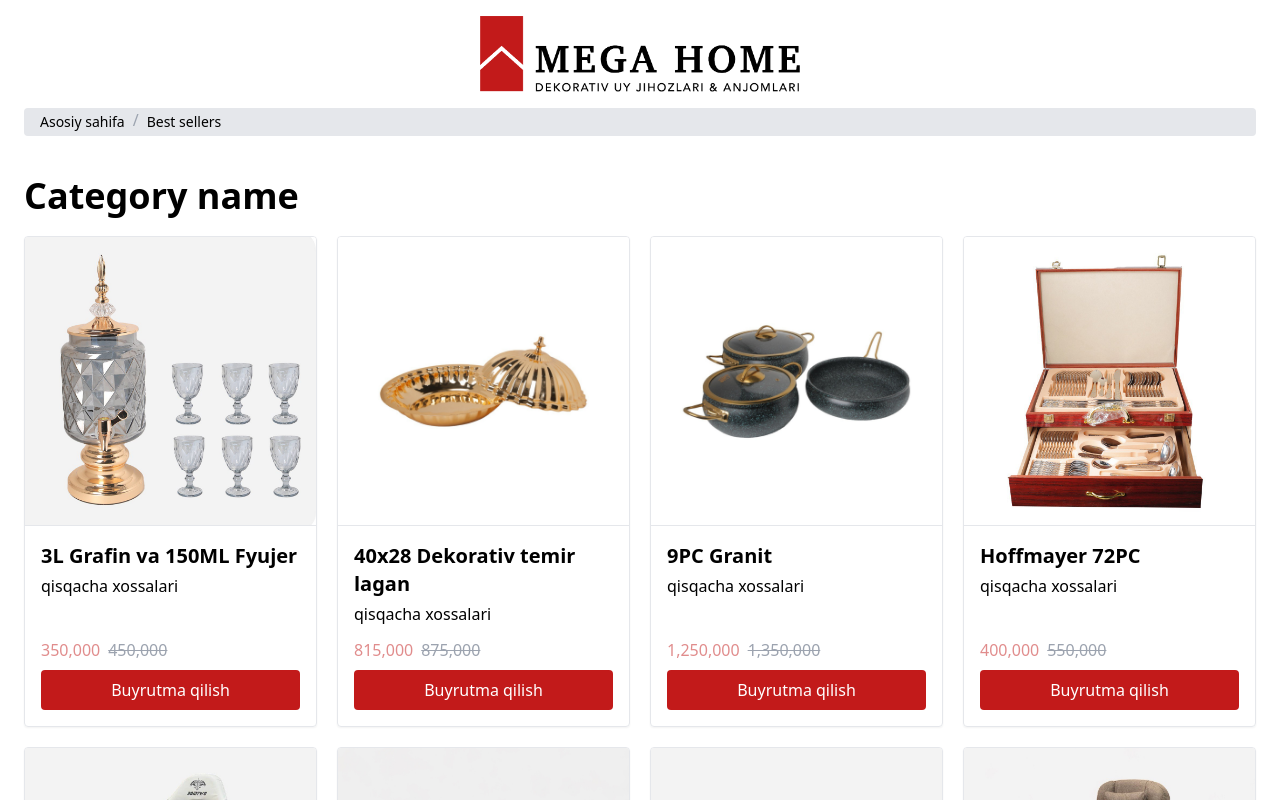
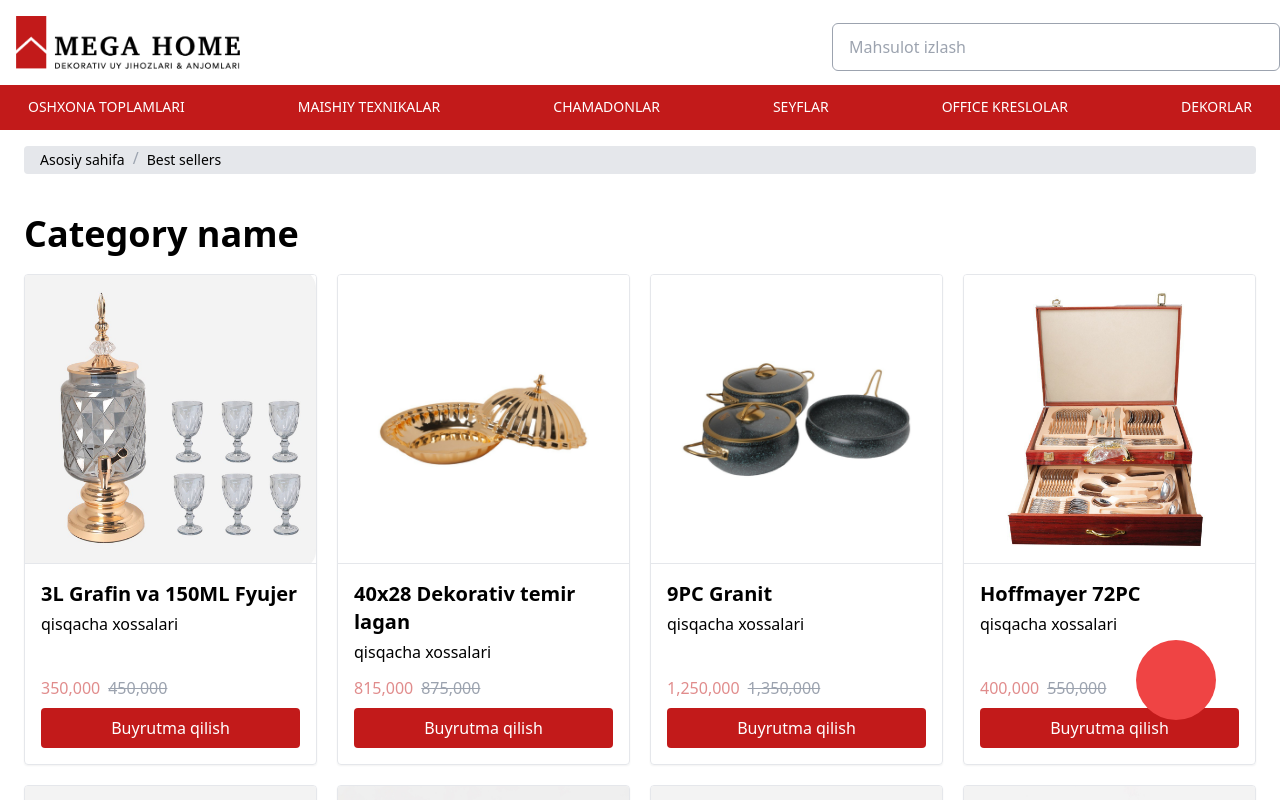
Before and after one commit to JonathanBek0501/MegaHome, a Nuxt app: page /Products in a window 1280 px wide. Shown: the top 800 px of the page. Built offline with nearby package versions, Linux system fonts and the light colour scheme.

Commit message:
add: first version of final ver

```diff
--- /dev/null
+++ b/components/Basket.vue
@@ -0,0 +1,5 @@
+<template>
+    <div class="rounded-full bg-red-500 size-20">
+
+    </div>
+</template>
--- a/components/Card/index.vue
+++ b/components/Card/index.vue
@@ -1,15 +1,15 @@
 <template>
-    <div class="flex flex-col h-full rounded border divide-y overflow-hidden shadow-sm">
+    <a href="/product" class="flex flex-col h-full rounded border divide-y overflow-hidden shadow-sm">
         <div class="w-full h-44 sm:h-72 shrink-0">
             <img :src="`/${img}`" :alt="title" class="w-full h-full object-cover">
         </div>
         <div class="flex flex-col gap-3 justify-between h-full p-3 sm:p-4">
             <div class="space-y-1">
-                <a href="/product" class="text-black hover:text-brand">
+                <span class="text-black hover:text-brand">
                     <h3 class="sm:text-xl font-semibold">
                         {{ title }}
                     </h3>
-                </a>
+                </span>
                 <p>
                     qisqacha xossalari
                 </p>
@@ -25,12 +25,12 @@
                     </span>
                 </div>
 
-                <a href="https://t.me/ibnhayot" class="block text-center w-full rounded bg-brand hover:bg-brand/80 transition-all ease-in-out text-white p-2">
+                <span class="block text-center w-full rounded bg-brand hover:bg-brand/80 transition-all ease-in-out text-white p-2">
                     Buyrutma qilish
-                </a>
+                </span>
             </div>
         </div>
-    </div>
+    </a>
 </template>
 
 <script setup>
--- a/components/Page/Home/Populars.vue
+++ b/components/Page/Home/Populars.vue
@@ -1,7 +1,7 @@
 <template>
     <div class="max-w-7xl mx-auto py-10 px-4 sm:px-6">
         <h2 class="text-4xl font-bold pb-5">
-            Popular
+            Categories
         </h2>
 
         <div class="grid grid-cols-2 md:grid-cols-3 lg:grid-cols-4 grid-rows-[110px_110px] gap-2">
--- /dev/null
+++ b/components/theBreadcrumbs.vue
@@ -0,0 +1,13 @@
+<template>
+    <div class="flex gap-2 rounded w-full bg-gray-200 px-4">
+        <a href="/" class="text-sm py-1">
+            Asosiy sahifa
+        </a>
+        <span class="text-gray-400">
+            /
+        </span>
+        <a href="/" class="text-sm py-1">
+            Best sellers
+        </a>
+    </div>
+</template>
--- a/components/theHeader.vue
+++ b/components/theHeader.vue
@@ -1,25 +1,22 @@
 <template>
     <header>
+        <div class="max-w-7xl mx-auto flex items-center justify-between gap-5">
             <a href="/" class="flex justify-center p-4">
-            <img class="w-40 sm:w-80" src="/megahome-text.png" alt="">
+                <img class="w-40 sm:w-56" src="/megahome-text.png" alt="">
             </a>
 
-        <div class="bg-brand hidden">
-            <div class="grid grid-cols-6 max-w-7xl mx-auto px-4">
-                <div v-for="(navigation, index) in navigations" :key="index" class="relative w-full whitespace-nowrap group">
-                    <nuxt-link to="/" class="flex items-center justify-center gap-1 uppercase text-white hover:text-white/70 font-medium text-sm p-3">
+            <div class="max-w-md w-full mt-2">
+                <input type="search" placeholder="Mahsulot izlash" class="border border-gray-400 rounded-md w-full h-12 px-4">
+            </div>
+        </div>
+
+        <div class="bg-brand">
+            <div class="max-w-7xl mx-auto flex items-center justify-between px-4">
+                <nuxt-link v-for="(navigation, index) in navigations" :key="index" :to="navigation.link" class="flex items-center justify-center gap-1 uppercase text-white transition-all ease-in-out hover:text-white/70 border-b border-transparent hover:border-b hover:border-white font-medium text-sm p-3">
                     <span>
                         {{ navigation.title }}
                     </span>
-                        <IconChevron class="group-hover:rotate-180 transition ease-in-out" />
                 </nuxt-link>
-
-                    <div class="absolute top-13 bg-black w-full hidden group-hover:block z-10">
-                        <nuxt-link v-for="(subNav, index) in navigation.subtitles" :key="index" to="/" class="block text-center text-white hover:bg-brand p-3">
-                            {{ subNav.title }}
-                        </nuxt-link>
-                    </div>
-                </div>
             </div>
         </div>
     </header>
@@ -28,122 +25,148 @@
 <script setup>
 const navigations = ref([
     {
-        title: "oshxona to'plam",
-        subtitles: ref([
-            {
-                title: 'Qozonlar',
-                link: ''
+        title: 'Oshxona toplamlari',
+        link: "/products",
     },
     {
-                title: 'Oshxona Anjomlari',
-                link: ''
+        title: "Maishiy texnikalar",
+        link: "/products",
     },
     {
-                title: 'Dasturxonlar',
-                link: ''
-            },
-        ])
+        title: 'Chamadonlar',
+        link: "/products",
     },
     {
-        title: 'Servis Idishlar',
-        subtitles: ref([
-            {
-                title: "Idish to'plam",
-                link: ''
+        title: 'Seyflar',
+        link: "/products",
     },
     {
-                title: "Choynak to'plam",
-                link: ''
-            },
-            {
-                title: "Chashkalar",
-                link: ''
-            },
-        ])
+        title: 'Office kreslolar',
+        link: "/products",
     },
     {
         title: 'Dekorlar',
-        subtitles: ref([
-            {
-                title: 'Soatlar',
-                link: ''
-            },
-            {
-                title: 'Dekorlar',
-                link: ''
-            },
-            {
-                title: 'Pano kartinalar',
-                link: ''
-            },
-            {
-                title: 'Islomiy kartinalar',
-                link: ''
+        link: "/products",
     },
 ])
-    },
-    {
-        title: 'Maishiy Texnika',
-        subtitles: ref([
-            {
-                title: 'Tefal',
-                link: ''
-            },
-            {
-                title: 'Blender',
-                link: ''
-            },
-            {
-                title: 'Dazmol',
-                link: ''
-            },
-            {
-                title: 'Mikrovolnovka',
-                link: ''
-            },
-            {
-                title: 'Isitgich',
-                link: ''
-            },
-            {
-                title: 'Kolonka',
-                link: ''
-            },
-        ])
-    },
-    {
-        title: 'Kreslolar',
-        subtitles: ref([
-            {
-                title: 'Stullar',
-                link: ''
-            },
-            {
-                title: "Yumshoq",
-                link: ''
-            },
-            {
-                title: 'Setochniy',
-                link: ''
-            },
-        ])
-    },
-    {
-        title: 'Chamadonlar',
-        subtitles: ref([
-            {
-                title: 'Kichik',
-                link: ''
-            },
-            {
-                title: "O'rta",
-                link: ''
-            },
-            {
-                title: 'Katta',
-                link: ''
-            },
-        ])
-    },
-])
+// const navigations = ref([
+//     {
+//         title: "oshxona to'plam",
+//         subtitles: ref([
+//             {
+//                 title: 'Qozonlar',
+//                 link: ''
+//             },
+//             {
+//                 title: 'Oshxona Anjomlari',
+//                 link: ''
+//             },
+//             {
+//                 title: 'Dasturxonlar',
+//                 link: ''
+//             },
+//         ])
+//     },
+//     {
+//         title: 'Servis Idishlar',
+//         subtitles: ref([
+//             {
+//                 title: "Idish to'plam",
+//                 link: ''
+//             },
+//             {
+//                 title: "Choynak to'plam",
+//                 link: ''
+//             },
+//             {
+//                 title: "Chashkalar",
+//                 link: ''
+//             },
+//         ])
+//     },
+//     {
+//         title: 'Dekorlar',
+//         subtitles: ref([
+//             {
+//                 title: 'Soatlar',
+//                 link: ''
+//             },
+//             {
+//                 title: 'Dekorlar',
+//                 link: ''
+//             },
+//             {
+//                 title: 'Pano kartinalar',
+//                 link: ''
+//             },
+//             {
+//                 title: 'Islomiy kartinalar',
+//                 link: ''
+//             },
+//         ])
+//     },
+//     {
+//         title: 'Maishiy Texnika',
+//         subtitles: ref([
+//             {
+//                 title: 'Tefal',
+//                 link: ''
+//             },
+//             {
+//                 title: 'Blender',
+//                 link: ''
+//             },
+//             {
+//                 title: 'Dazmol',
+//                 link: ''
+//             },
+//             {
+//                 title: 'Mikrovolnovka',
+//                 link: ''
+//             },
+//             {
+//                 title: 'Isitgich',
+//                 link: ''
+//             },
+//             {
+//                 title: 'Kolonka',
+//                 link: ''
+//             },
+//         ])
+//     },
+//     {
+//         title: 'Kreslolar',
+//         subtitles: ref([
+//             {
+//                 title: 'Stullar',
+//                 link: ''
+//             },
+//             {
+//                 title: "Yumshoq",
+//                 link: ''
+//             },
+//             {
+//                 title: 'Setochniy',
+//                 link: ''
+//             },
+//         ])
+//     },
+//     {
+//         title: 'Chamadonlar',
+//         subtitles: ref([
+//             {
+//                 title: 'Kichik',
+//                 link: ''
+//             },
+//             {
+//                 title: "O'rta",
+//                 link: ''
+//             },
+//             {
+//                 title: 'Katta',
+//                 link: ''
+//             },
+//         ])
+//     },
+// ])
 </script>
--- a/layouts/default.vue
+++ b/layouts/default.vue
@@ -6,6 +6,8 @@
         <PageHomePartners />
         <PageHomeDelivery />
         <PageHomeContact />
+
+        <Basket class="fixed bottom-20 right-16 z-50"/>
     </main>
     <theFooter />
 </template>
--- a/pages/Products/index.vue
+++ b/pages/Products/index.vue
@@ -1,16 +1,6 @@
 <template>
-    <div class="max-w-7xl mx-auto  px-4 sm:px-6">
-        <div class="flex gap-2 rounded w-full bg-gray-200 px-4">
-            <a href="/" class="text-sm py-1">
-                Asosiy sahifa
-            </a>
-            <span class="text-gray-400">
-                /
-            </span>
-            <a href="/" class="text-sm py-1">
-                Best sellers
-            </a>
-        </div>
+    <div class="max-w-7xl mx-auto pt-4 px-4 sm:px-6">
+        <TheBreadcrumbs />
 
         <div class="py-10">
             <h2 class="text-3xl sm:text-4xl font-bold pb-5">
--- a/pages/product.vue
+++ b/pages/product.vue
@@ -1,16 +1,6 @@
 <template>
     <div class="max-w-7xl mx-auto px-4 sm:px-6">
-        <div class="flex gap-2 rounded w-full bg-gray-200 px-4">
-            <a href="/" class="text-sm py-1">
-                Asosiy sahifa
-            </a>
-            <span class="text-gray-400">
-                /
-            </span>
-            <a href="/" class="text-sm py-1">
-                Best sellers
-            </a>
-        </div>
+        <TheBreadcrumbs />
 
         <div class="max-w-5xl mx-auto flex items-center gap-20 py-6">
             <div class="max-w-md w-full h-full rounded-xl overflow-hidden">
```
Lines whose indentation alone changed are shown as unchanged.
